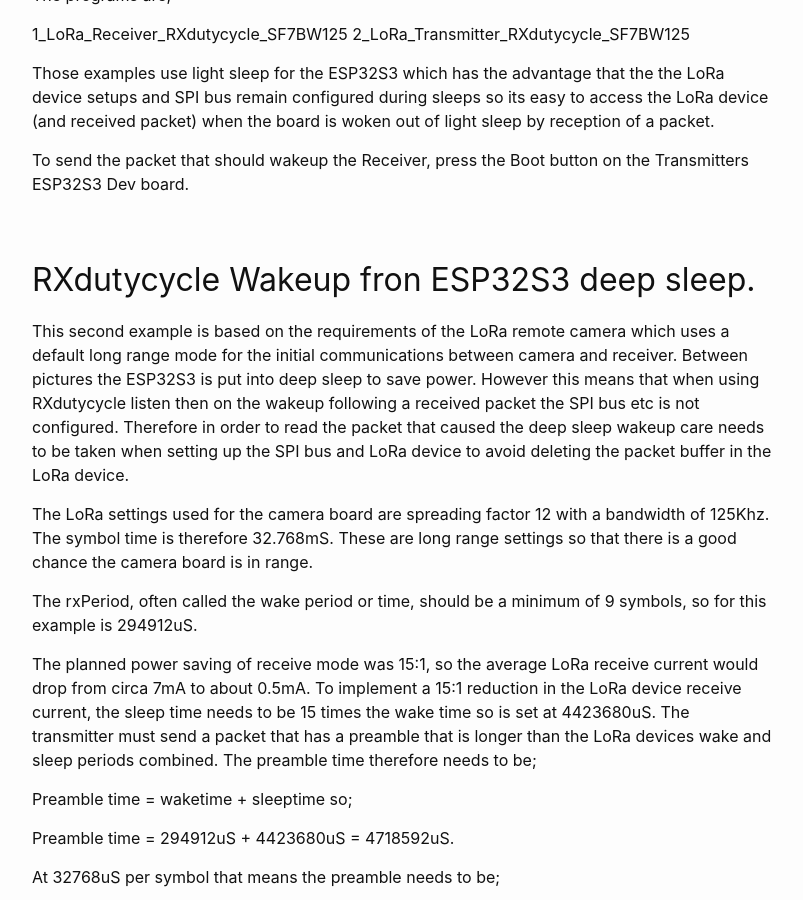
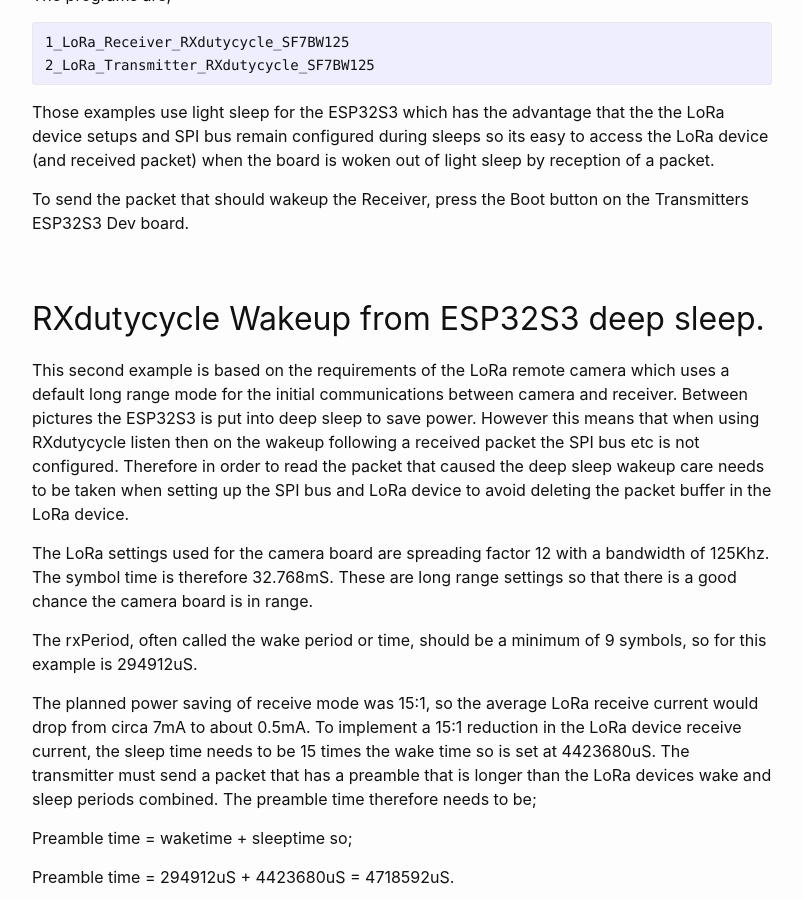
Before and after one commit to StuartsProjects/StuartsProjects.github.io, a Jekyll site: the page built from _posts/2026-09-10-Power-Reduction-Using-RXdutycycle.md, in a window 1280 px wide and 900 px high, scrolled down 1771 px. Shown: the whole window, without its empty margins (238-1041 px from the left). Built offline with Jekyll 4.4.1, drawn with Linux system fonts in a browser that asks for light colours.

Commit message:
Edit RXdutycycle post

```diff
--- a/_posts/2026-09-10-Power-Reduction-Using-RXdutycycle.md
+++ b/_posts/2026-09-10-Power-Reduction-Using-RXdutycycle.md
@@ -40,14 +40,14 @@
 
 The programs are;
 
-1\_LoRa_Receiver\_RXdutycycle\_SF7BW125
-2\_LoRa\_Transmitter\_RXdutycycle\_SF7BW125
+    1_LoRa_Receiver_RXdutycycle_SF7BW125
+    2_LoRa_Transmitter_RXdutycycle_SF7BW125
 
 Those examples use light sleep for the ESP32S3 which has the advantage that the the LoRa device setups and SPI bus remain configured during sleeps so its easy to access the LoRa device (and received packet) when the board is woken out of light sleep by reception of a packet.
 
 To send the packet that should wakeup the Receiver, press the Boot button on the Transmitters ESP32S3 Dev board.
 
-## RXdutycycle Wakeup fron ESP32S3 deep sleep.
+## RXdutycycle Wakeup from ESP32S3 deep sleep.
 
 This second example is based on the requirements of the LoRa remote camera which uses a default long range mode for the initial communications between camera and receiver. Between pictures the ESP32S3 is put into deep sleep to save power. However this means that when using RXdutycycle listen then on the wakeup following a received packet the SPI bus etc is not configured. Therefore in order to read the packet that caused the deep sleep wakeup care needs to be taken when setting up the SPI bus and LoRa device to avoid deleting the packet buffer in the LoRa device.
 
@@ -79,8 +79,8 @@
 
 The programs are;
 
-3\_LoRa_Receiver\_RXdutycycle\_SF12BW125
-4\_LoRa\_Transmitter\_RXdutycycle\_SF12BW125
+    3_LoRa_Receiver_RXdutycycle_SF12BW125
+    4_LoRa_Transmitter_RXdutycycle_SF12BW125
 
 ## Note:
 The programs described here require the use of an updated version of the SX126XLT library files, the updated files are now included in the Github repository and are named;
```
